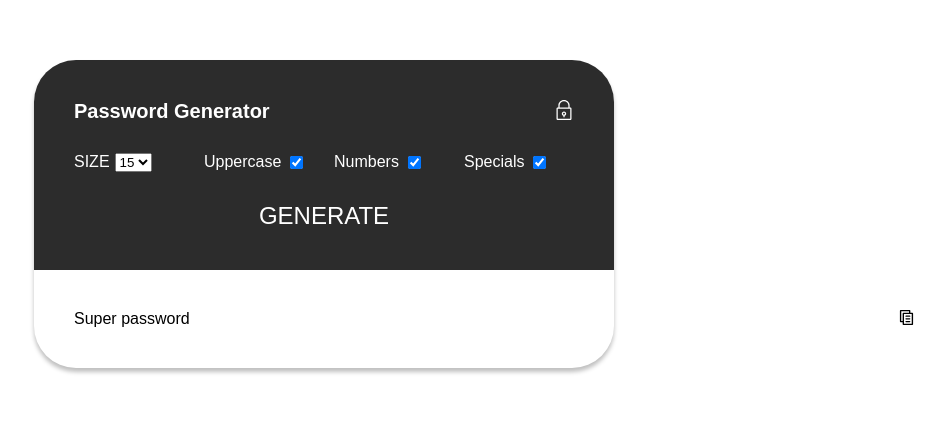
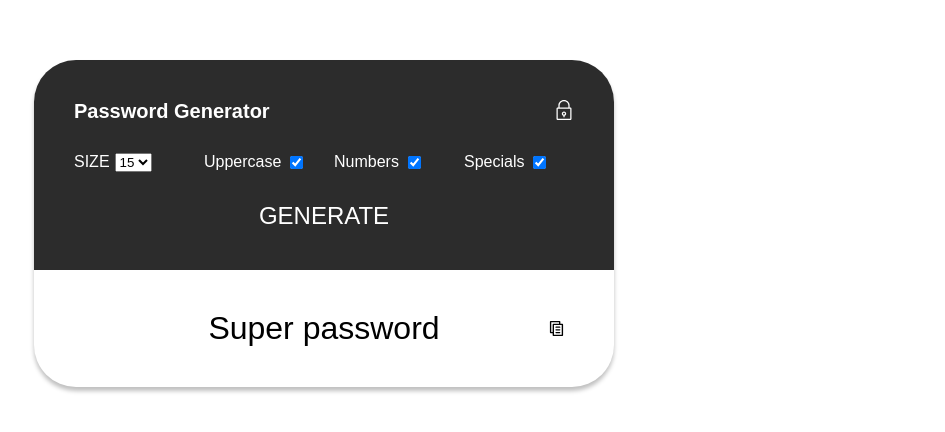
Before and after one commit to fran1014/passwordgenerator-react, a React (Create React App) app: page / in a window 1280 px wide. Shown: the part 140-572 px from the top of the page, without its empty margins (316-1261 px from the left). Built offline with nearby package versions, Linux system fonts and the light colour scheme.

Commit message:
created footer component

```diff
--- a/src/components/PasswordGeneratorFooter/style.module.css
+++ b/src/components/PasswordGeneratorFooter/style.module.css
@@ -1,6 +1,11 @@
 .root {
+    position: relative;
     padding: 40px;
     display: flex;
+    font-size: xx-large;
+    justify-content: center;
+    align-items: center;
+    cursor: pointer;
 }
 
 .icon{
```
Also changed, not shown: src/components/PasswordGeneratorFooter/PasswordGeneratorFooter.jsx (+4 -3 lines).
